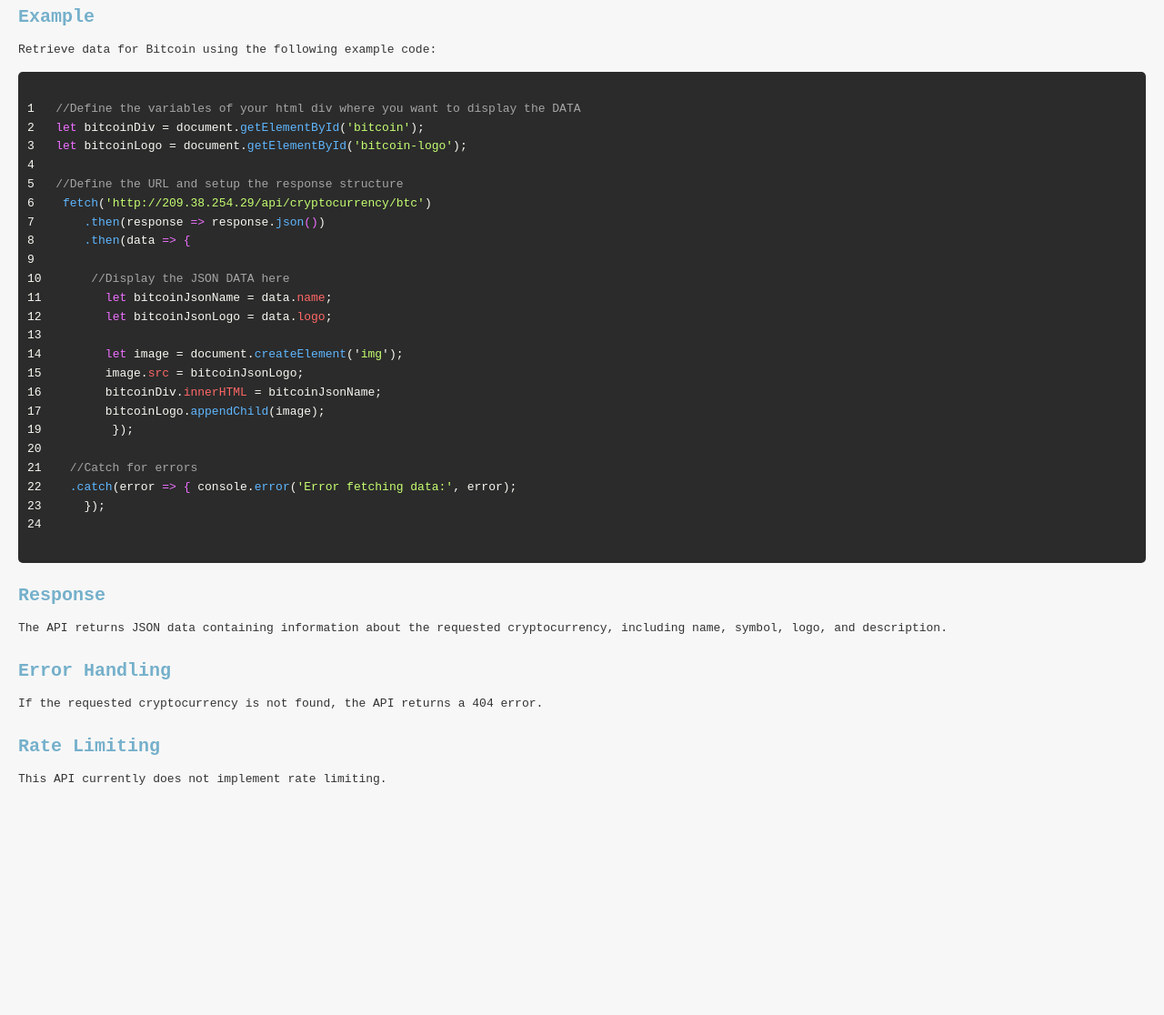
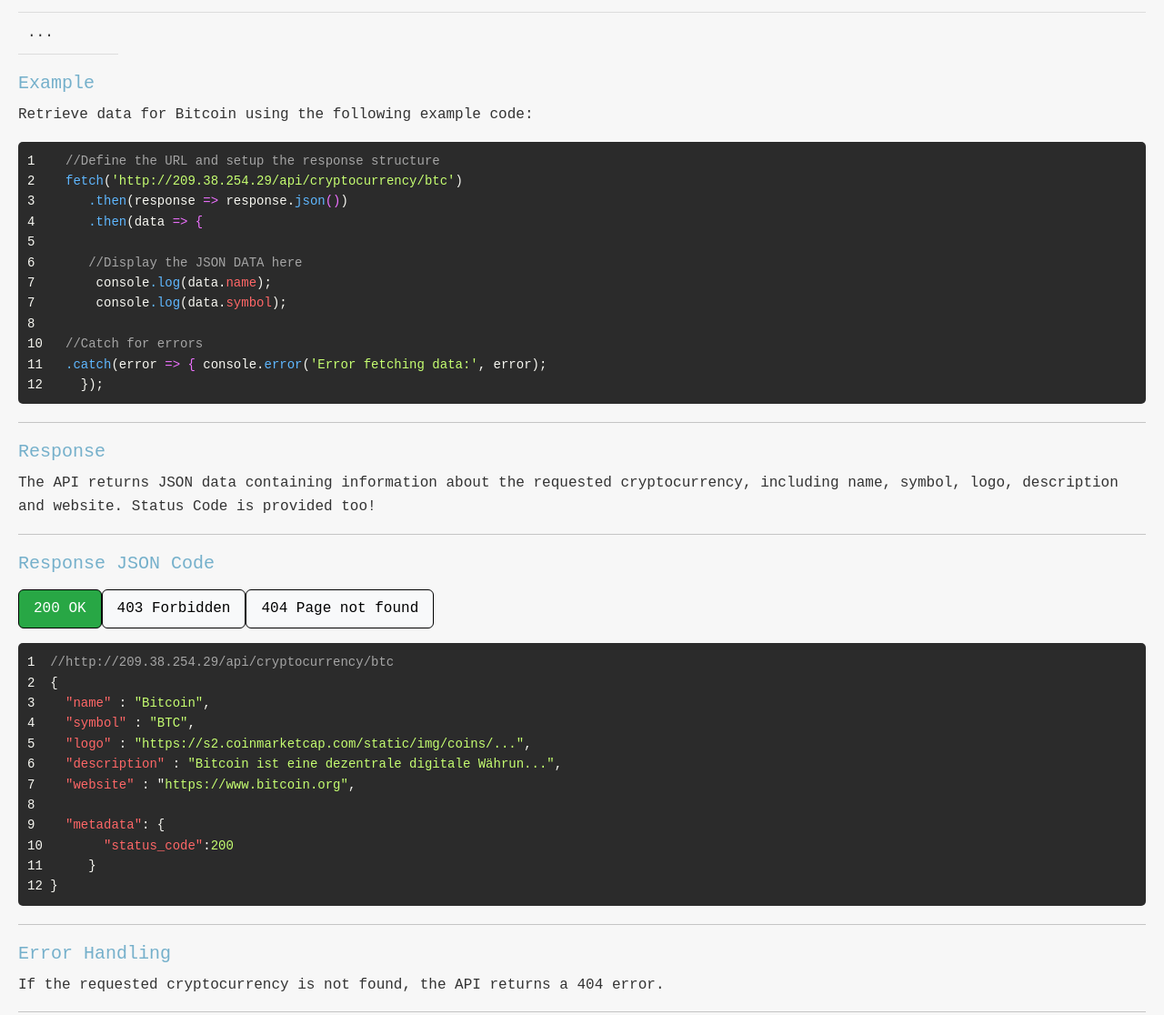
Before and after one commit to lukasfili9874/crypto-universe, a plain HTML site: page public/doc.html in a window 1280 px wide. Shown: the part 676-1792 px from the top of the page at 91% size. Before the commit the page ends 1576 px from the top, so only its background shows below. Drawn offline with nearby package versions, Linux system fonts and the light colour scheme.

Commit message:
Add files via upload

```diff
--- a/public/cryptocurrency-metadata.json
+++ b/public/cryptocurrency-metadata.json
@@ -4,7 +4,10 @@
         "symbol": "BTC",
         "logo": "https://s2.coinmarketcap.com/static/img/coins/64x64/1.png",
         "description": "Bitcoin ist eine dezentrale digitale Währung, die ohne eine zentrale Bank oder einen einzelnen Administrator auskommt und von Benutzer zu Benutzer im Peer-to-Peer-Bitcoin-Netzwerk ohne die Notwendigkeit von Zwischenhändlern gesendet werden kann.",
-        "website": "https://www.bitcoin.org"
+        "website": "https://www.bitcoin.org",
+        "metadata": {
+            "status_code": 200
+        }
     },
     "eth": {
         "name": "Ethereum",
--- a/public/doc.html
+++ b/public/doc.html
@@ -1,9 +1,11 @@
 <!DOCTYPE html>
 <html lang="en">
+
 <head>
     <meta charset="UTF-8">
     <meta name="viewport" content="width=device-width, initial-scale=1.0">
     <title>API Documentation</title>
+    <link href="https://cdn.jsdelivr.net/npm/bootstrap@5.3.3/dist/css/bootstrap.min.css" rel="stylesheet" integrity="sha384-QWTKZyjpPEjISv5WaRU9OFeRpok6YctnYmDr5pNlyT2bRjXh0JMhjY6hW+ALEwIH" crossorigin="anonymous">
     <style>
         body {
             font-family: monospace;
@@ -14,6 +16,7 @@
             color: #333;
             padding: 20px;
         }
+
         h1 {
             font-family: monospace;
             text-align: center;
@@ -21,6 +24,7 @@
             font-size: 36px;
             margin-bottom: 20px;
         }
+
         h2 {
             font-family: monospace;
             color: #00a7f7;
@@ -28,6 +32,7 @@
             margin-top: 30px;
             margin-bottom: 10px;
         }
+
         h3 {
             font-family: monospace;
             color: #75b0cb;
@@ -35,6 +40,7 @@
             margin-top: 20px;
             margin-bottom: 5px;
         }
+
         table {
             font-family: monospace;
             width: 100%;
@@ -42,17 +48,21 @@
             margin-top: 10px;
             margin-bottom: 20px;
         }
-        th, td {
+
+        th,
+        td {
             font-family: monospace;
             padding: 10px;
             text-align: left;
             border-bottom: 1px solid #ddd;
         }
+
         th {
             font-family: monospace;
             background-color: #f2f2f2;
             color: #333;
         }
+
         pre {
             font-family: monospace;
             background-color: #2b2b2b;
@@ -63,35 +73,83 @@
             margin-top: 10px;
             margin-bottom: 20px;
         }
+
         code {
             font-family: monospace;
 
         }
+
         p {
             font-family: monospace;
             margin-top: 10px;
         }
 
 
-        comments{
+        comments {
             color: rgb(165, 165, 165);
         }
-        let{
-            color: #ee70ff;;
+
+        let {
+            color: #ee70ff;
+            ;
         }
-        method{
+
+        method {
             color: rgb(95, 183, 255);
         }
 
-        string{
+        string {
             color: rgb(198, 255, 113);
         }
 
-        proberty{
+        proberty {
             color: rgb(255, 103, 103);
         }
+
+
+     /* Change background color of the active button */
+#v-pills-tab .nav-link {
+    border: 1px solid black;
+    background-color: #f8f9fa; /* Default background color */
+    color: #000; /* Default text color */
+}
+
+#v-pills-tab .nav-link.active {
+    color: white; /* Text color for active tabs */
+}
+
+#v-pills-ok-tab.active {
+    background-color: #28a745; /* Green for 200 OK */
+}
+
+#v-pills-forbidden-tab.active {
+    background-color: #fd7e14; /* Orange for 403 Forbidden */
+}
+
+#v-pills-notfound-tab.active {
+    background-color: #dc3545; /* Red for 404 Page not found */
+}
+
+/* Optional: Add hover effects */
+#v-pills-tab .nav-link:hover {
+    color: white;
+}
+
+#v-pills-ok-tab:hover {
+    background-color: #218838; /* Darker green for hover */
+}
+
+#v-pills-forbidden-tab:hover {
+    background-color: #e8590c; /* Darker orange for hover */
+}
+
+#v-pills-notfound-tab:hover {
+    background-color: #c82333; /* Darker red for hover */
+}
+
     </style>
 </head>
+
 <body>
     <h1>Welcome to the API Documentation</h1>
 
@@ -146,50 +204,97 @@
             <td>Cardano</td>
             <td>Cardano ist eine dezentrale Plattform, die komplexe programmierbare...</td>
         </tr>
+
+        <tr>
+            <td>...</td>
+        </tr>
         <!-- Weitere Einträge für andere Coins hier einfügen -->
     </table>
 
     <h3>Example</h3>
+
     <p>Retrieve data for Bitcoin using the following example code:</p>
-    <pre><code>
-1   <comments>//Define the variables of your html div where you want to display the DATA</comments>
-2   <let>let</let> bitcoinDiv = document.<method>getElementById</method>(<string>'bitcoin'</string>);
-3   <let>let</let> bitcoinLogo = document.<method>getElementById</method>(<string>'bitcoin-logo'</string>);
-4
-5   <comments>//Define the URL and setup the response structure</comments>
-6    <method>fetch</method>(<string>'http://209.38.254.29/api/cryptocurrency/btc'</string>)
-7       <method>.then</method>(response <let>=></let> response.<method>json</method><let>()</let>)
-8       <method>.then</method>(data <let>=> {</let>
-9
-10       <comments>//Display the JSON DATA here</comments>
-11         <let>let</let> bitcoinJsonName = data.<proberty>name</proberty>;
-12         <let>let</let> bitcoinJsonLogo = data.<proberty>logo</proberty>;
-13
-14         <let>let</let> image = document.<method>createElement</method>('<string>img</string>');
-15         image.<proberty>src</proberty> = bitcoinJsonLogo;
-16         bitcoinDiv.<proberty>innerHTML</proberty> = bitcoinJsonName;
-17         bitcoinLogo.<method>appendChild</method>(image);
-19          });
-20
-21    <comments>//Catch for errors</comments>
-22    <method>.catch</method>(error <let>=> {</let> console.<method>error</method>(<string>'Error fetching data:'</string>, error);
-23      });
-24
-    </code></pre>
+
+    <pre><code></code>1 <comments>   //Define the URL and setup the response structure</comments>
+2    <method>fetch</method>(<string>'http://209.38.254.29/api/cryptocurrency/btc'</string>)
+3       <method>.then</method>(response <let>=></let> response.<method>json</method><let>()</let>)
+4       <method>.then</method>(data <let>=> {</let>
+5
+6       <comments>//Display the JSON DATA here</comments>
+7        console<method>.log</method>(data.<proberty>name</proberty>);
+7        console<method>.log</method>(data.<proberty>symbol</proberty>);
+8
+10   <comments>//Catch for errors</comments>
+11   <method>.catch</method>(error <let>=> {</let> console.<method>error</method>(<string>'Error fetching data:'</string>, error);
+12     });</code></pre>
+
+
+
+<hr>
 
     <h3>Response</h3>
     <p>
-        The API returns JSON data containing information about the requested cryptocurrency, including name, symbol, logo, and description.
+        The API returns JSON data containing information about the requested cryptocurrency, including name, symbol,
+        logo, description and website. Status Code is provided too!
     </p>
-
+    <hr>
+    <h3>Response JSON Code</h3>
+    <p></p>
+    <div class="">
+        <div class="nav nav-pills mb-3" id="v-pills-tab" role="tablist">
+          <button class="nav-link active" id="v-pills-ok-tab" data-bs-toggle="pill" data-bs-target="#v-pills-ok" type="button" role="tab" aria-controls="v-pills-ok" aria-selected="true">200 OK</button>
+          <button class="nav-link" id="v-pills-forbidden-tab" data-bs-toggle="pill" data-bs-target="#v-pills-forbidden" type="button" role="tab" aria-controls="v-pills-forbidden" aria-selected="false">403 Forbidden</button>
+          <button class="nav-link" id="v-pills-notfound-tab" data-bs-toggle="pill" data-bs-target="#v-pills-notfound" type="button" role="tab" aria-controls="v-pills-notfound" aria-selected="false">404 Page not found</button>
+        </div>
+        <div class="tab-content" id="v-pills-tabContent">
+          <div class="tab-pane fade show active" id="v-pills-ok" role="tabpanel" aria-labelledby="v-pills-ok-tab" tabindex="0">
+            <pre><code>1<comments>  //http://209.38.254.29/api/cryptocurrency/btc</comments>
+2  {
+3    <proberty>"name"</proberty> : <string>"Bitcoin"</string>,
+4    <proberty>"symbol"</proberty> : <string>"BTC"</string>,
+5    <proberty>"logo"</proberty> : <string>"https://s2.coinmarketcap.com/static/img/coins/..."</string>,
+6    <proberty>"description"</proberty> : <string>"Bitcoin ist eine dezentrale digitale Währun..."</string>,
+7    <proberty>"website"</proberty> : "<string>https://www.bitcoin.org"</string>,
+8
+9    <proberty>"metadata"</proberty>: {
+10        <proberty>"status_code"</proberty>:<string>200</string>
+11      }
+12 }
+</code></pre>
+          </div>
+          <div class="tab-pane fade" id="v-pills-forbidden" role="tabpanel" aria-labelledby="v-pills-forbidden-tab" tabindex="0">
+<pre><code>1<comments>  //http://209.38.254.29/NOACCES</comments>
+2  {
+3    <proberty>"status_code"</proberty> : <string>"403"</string>,
+4    <proberty>"status_msg"</proberty> : <string>"Forbidden"</string>,
+5    <proberty>"time_stamp"</proberty> : <string>"1716584806572"</string>,
+6    <proberty>"request"</proberty> : <string>"User does not have access to this resource"</string>,
+7  }</code></pre>
+          </div>
+          <div class="tab-pane fade" id="v-pills-notfound" role="tabpanel" aria-labelledby="v-pills-notfound-tab" tabindex="0">
+            <pre><code>1<comments>  //http://209.38.254.29/api/PATHNOTEXIST</comments>
+2  {
+3    <proberty>"status_code"</proberty> : <string>"404"</string>,
+4    <proberty>"status_msg"</proberty> : <string>"path_not_found"</string>,
+5    <proberty>"time_stamp"</proberty> : <string>"1716584806572"</string>,
+6    <proberty>"request"</proberty> : <string>"Error occurred with path: {path}"</string>,
+7  }</code></pre>
+          </div>
+        </div>
+    </div>
+<hr>
     <h3>Error Handling</h3>
     <p>
         If the requested cryptocurrency is not found, the API returns a 404 error.
     </p>
-
+<hr>
     <h3>Rate Limiting</h3>
     <p>
         This API currently does not implement rate limiting.
     </p>
+
+
+    <script src="https://cdn.jsdelivr.net/npm/bootstrap@5.3.3/dist/js/bootstrap.bundle.min.js" integrity="sha384-YvpcrYf0tY3lHB60NNkmXc5s9fDVZLESaAA55NDzOxhy9GkcIdslK1eN7N6jIeHz" crossorigin="anonymous"></script>
 </body>
+
 </html>
```
